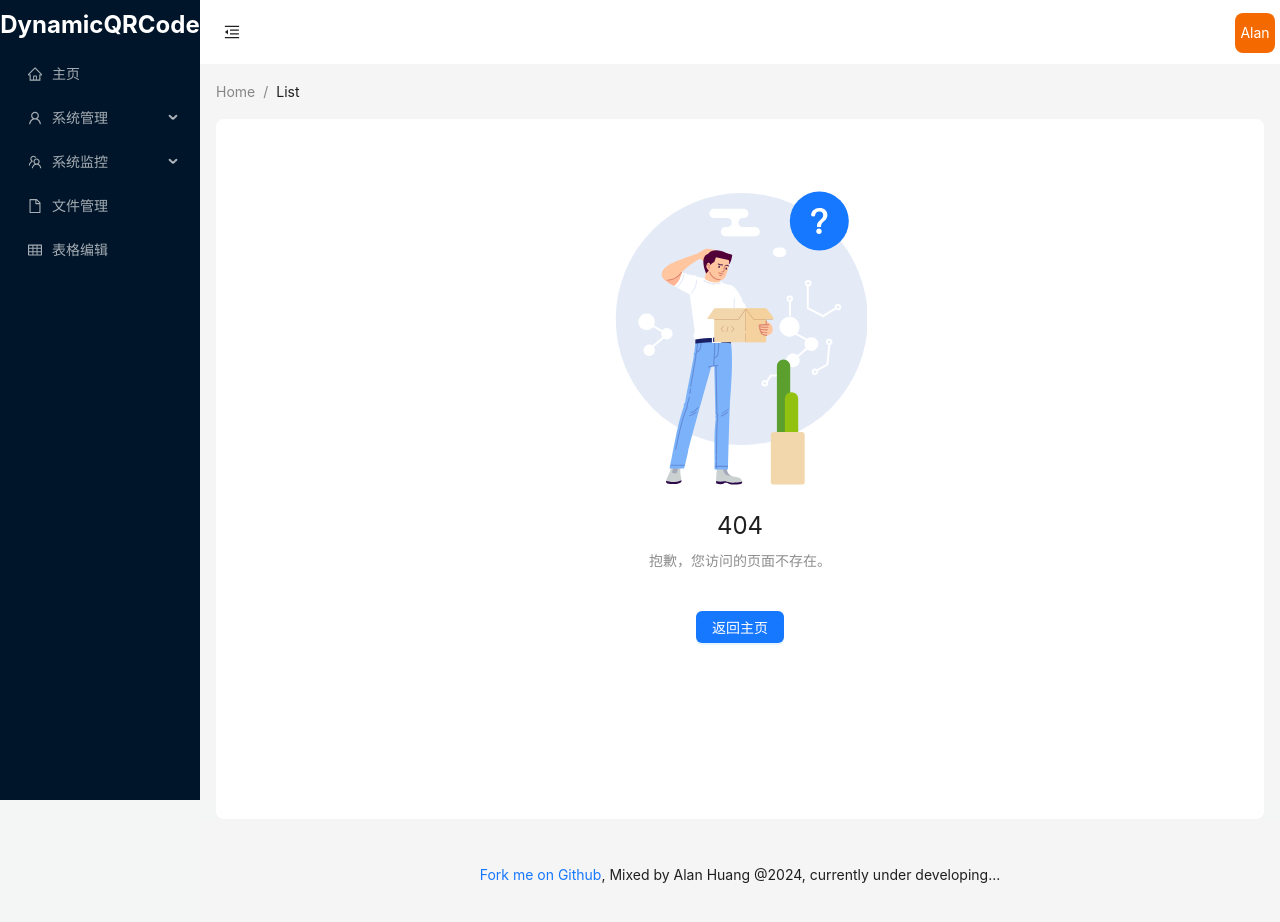
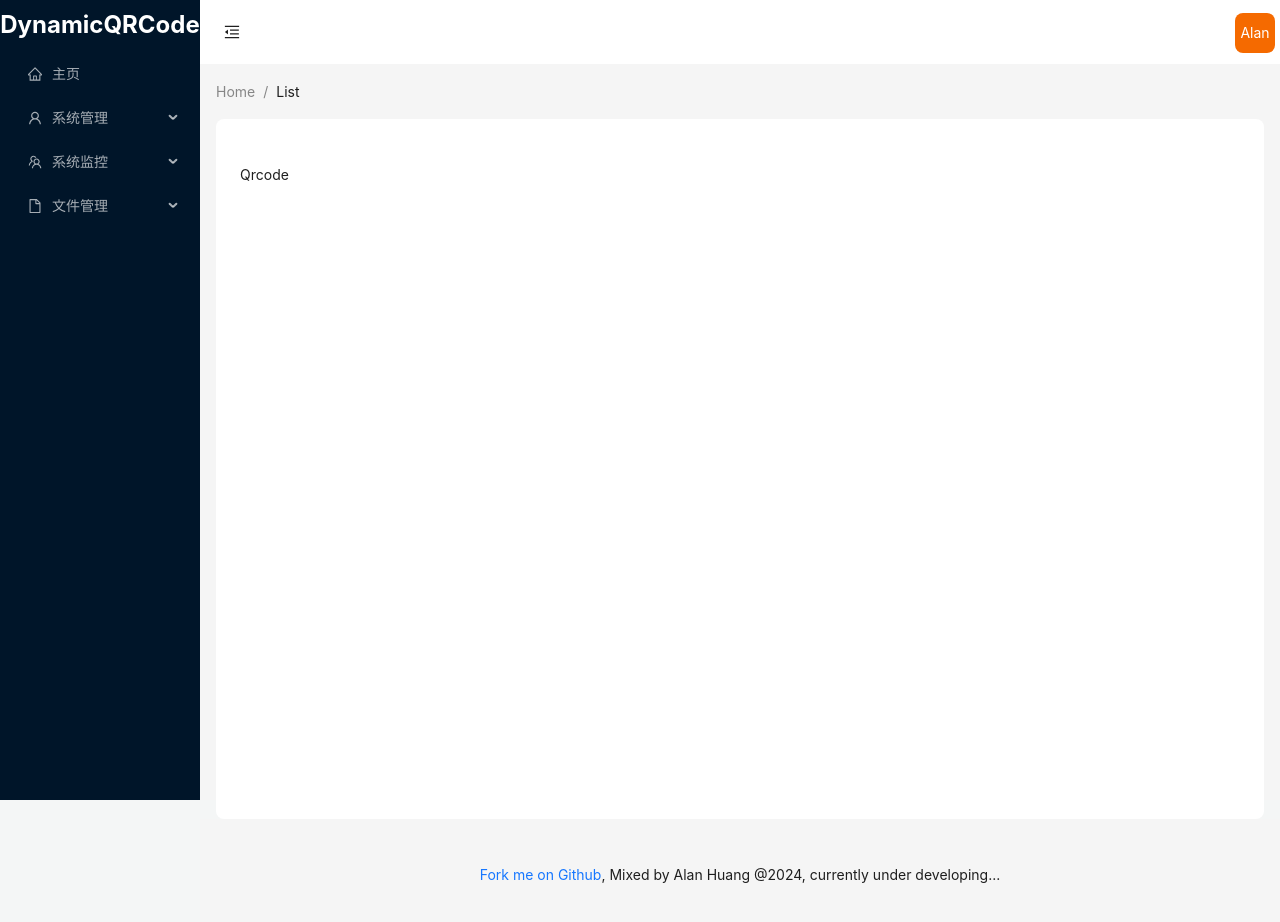
Before and after one commit to cmrhyq/DynamicQRCode, a React (Vite) app in the folder dynamic-qrcode-web/: page /file/qrcode in a window 1280 px wide. Before the commit this address had no page. Shown: the top 922 px of the page. Built offline with nearby package versions, Linux system fonts and the light colour scheme.

Commit message:
<feature>(<new page>): 新增页面

```diff
--- a/dynamic-qrcode-web/src/components/layout/menu.tsx
+++ b/dynamic-qrcode-web/src/components/layout/menu.tsx
@@ -1,4 +1,4 @@
-import {FileOutlined, HomeOutlined, TableOutlined, TeamOutlined, UserOutlined} from "@ant-design/icons";
+import {FileOutlined, HomeOutlined, QrcodeOutlined, TableOutlined, TeamOutlined, UserOutlined} from "@ant-design/icons";
 import {JSX} from "react/jsx-runtime";
 
 interface childrenType {
@@ -27,7 +27,9 @@ export const menuItems = [
     getItem('系统监控', '/monitor', <TeamOutlined/>, [
         getItem('缓存监控', '/monitor/cache', null, null),
     ]),
-    getItem('文件管理', '/file', <FileOutlined/>, null),
-    getItem('表格编辑', '/grid', <TableOutlined/>, null),
+    getItem('文件管理', '/file', <FileOutlined/>, [
+        getItem('表格编辑', '/file/grid', <TableOutlined/>, null),
+        getItem('二维码管理', '/file/qrcode', <QrcodeOutlined/>, null),
+    ]),
 ];
 export default menuItems;
--- a/dynamic-qrcode-web/src/router/index.tsx
+++ b/dynamic-qrcode-web/src/router/index.tsx
@@ -11,7 +11,7 @@ const UserManager = lazy(() => import("../views/system/UserManager.tsx"));
 const RoleManager = lazy(() => import("../views/system/RoleManager.tsx"));
 const DeptManager = lazy(() => import("../views/system/DeptManager.tsx"));
 const CacheMonitor = lazy(() => import("../views/monitor/CacheMonitor.tsx"));
-const File = lazy(() => import("../views/file/File.tsx"));
+const Qrcode = lazy(() => import("../views/qrcode/Qrcode.tsx"));
 const GridTable = lazy(() => import("../views/grid/GridTable.tsx"));
 
 const Loading = () => (
@@ -49,10 +49,10 @@ const routes = [
         path: "/monitor/cache",
         element: withLoadingComponent(<CacheMonitor/>)
     }, {
-        path: "/file",
-        element: withLoadingComponent(<File/>)
+        path: "/file/qrcode",
+        element: withLoadingComponent(<Qrcode/>)
     }, {
-        path: "/grid",
+        path: "/file/grid",
         element: withLoadingComponent(<GridTable/>)
     }, {
         path: "/403",
--- a/dynamic-qrcode-web/src/views/file/File.tsx
+++ /dev/null
@@ -1,9 +0,0 @@
-function File() {
-    return (
-        <div>
-            <h1>File</h1>
-        </div>
-    )
-}
-
-export default File;
--- /dev/null
+++ b/dynamic-qrcode-web/src/views/qrcode/Qrcode.tsx
@@ -0,0 +1,9 @@
+function Qrcode() {
+    return (
+        <div>
+            <h1>Qrcode</h1>
+        </div>
+    )
+}
+
+export default Qrcode;
```
